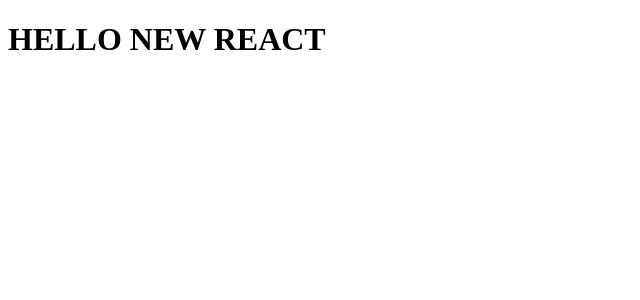
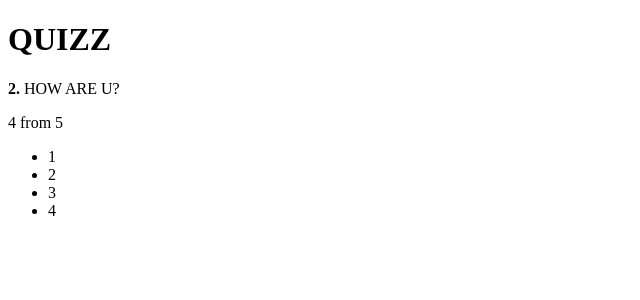
Before and after one commit to arborin/vm-react-app, a React (Create React App) app: page / in a window 1280 px wide. Shown: the top 300 px of the page, without its empty margins (0-640 px from the left). Built offline with nearby package versions, Linux system fonts and the light colour scheme.

Commit message:
[ADD] quiz app

```diff
--- a/src/App.js
+++ b/src/App.js
@@ -1,11 +1,13 @@
 import React, { Component } from 'react'
+import Layout from './Layout/Layout'
+import Quiz from './containers/Quiz/Quiz'
 
 export default class App extends Component {
   render() {
     return (
-      <div>
-        <h1>HELLO NEW REACT</h1>
-      </div>
+      <Layout>
+        <Quiz />
+      </Layout>
     )
   }
 }
--- /dev/null
+++ b/src/Layout/Layout.css
@@ -0,0 +1,14 @@
+.Layout {
+    height: 100vh;
+    display: flex;
+    flex-direction: column;
+    color: red;
+}
+
+
+
+.Layout main {
+    display: flex;
+    flex-direction: column;
+    flex-grow: 1;
+}
--- /dev/null
+++ b/src/Layout/Layout.jsx
@@ -0,0 +1,15 @@
+import React, { Component } from 'react'
+import classes from './Layout'
+
+
+export default class Layout extends Component {
+  render() {
+    return (
+      <div className={classes.Layout}>
+        <main>
+            {this.props.children}
+        </main>
+      </div>
+    )
+  }
+}
--- /dev/null
+++ b/src/components/ActiveQuiz/ActiveQuiz.jsx
@@ -0,0 +1,19 @@
+import React from 'react'
+
+export default function ActiveQuiz(props) {
+  return (
+    <div>
+
+        <p>
+            <span><strong>2. </strong> HOW ARE U?</span>
+        </p>
+        <p>4 from 5</p>
+        <ul>
+            <li>1</li>
+            <li>2</li>
+            <li>3</li>
+            <li>4</li>
+        </ul>
+    </div>
+  )
+}
--- /dev/null
+++ b/src/containers/Quiz/Quiz.js
@@ -0,0 +1,21 @@
+import React, { Component } from "react";
+import './Quiz'
+import ActiveQuiz from "../../components/ActiveQuiz/ActiveQuiz";
+
+class Quiz extends Component {
+    state = {
+        quiz: []
+    }
+    render() {
+        return (
+            <div>
+                <h1>QUIZZ</h1>
+                <div>
+                    <ActiveQuiz />
+                </div>
+            </div>
+        )
+    }
+}
+
+export default Quiz;
```
Also changed, not shown: package.json (+8 -0 lines), src/containers/Quiz/Quiz.css (added), 1 other file (tests, documents, lock files or other folders).
